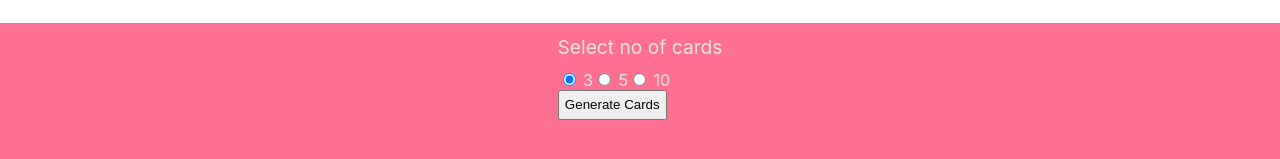
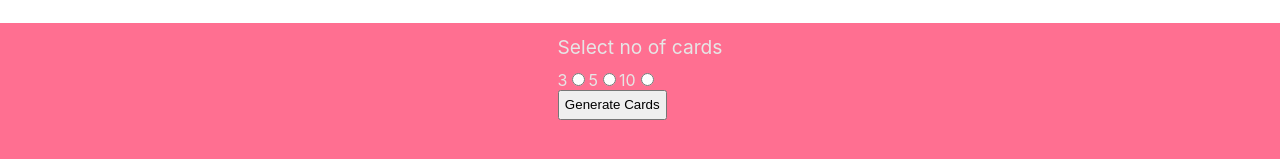
Before and after one commit to hussamkhatib/PokeSlam, a React (Create React App) app: page / in a window 1280 px wide. Shown: the part 617-776 px from the top of the page. Built offline with nearby package versions, Linux system fonts and the light colour scheme.

Commit message:
change eslint rules, fix some types in app.tsx and rule.tsx

```diff
--- a/src/App.js
+++ /dev/null
@@ -1,42 +0,0 @@
-import React, { useState, useRef } from 'react';
-
-import Header from './components/header';
-import Main from './components/main';
-import Rule from './components/rule';
-import Finish from './components/finish';
-
-function App() {
-  const [startGame, setStartGame] = useState(false);
-  const [totalCards, setTotalCards] = useState(0);
-  const [winOrLose, setWinOrLose] = useState(undefined);
-  const form = useRef(null);
-  const start = (e) => {
-    e.preventDefault();
-    var data = new FormData(form.current);
-    let output = '';
-    for (const entry of data) {
-      output = entry[1];
-    }
-    setStartGame(true);
-    setTotalCards(output);
-  };
-  const endGame = (param) => {
-    setStartGame('end');
-    setWinOrLose(param);
-  };
-
-  const reset = () => {
-    setStartGame(false);
-  };
-
-  return (
-    <div className="App">
-      <Header />
-      {!startGame && <Rule startGame={start} prop={form} />}
-      {startGame && startGame !== 'end' && <Main totalCards={totalCards} endGame={endGame} />}
-      {startGame === 'end' && <Finish WinOrLose={winOrLose} Reset={reset} />}
-    </div>
-  );
-}
-
-export default App;
--- /dev/null
+++ b/src/App.tsx
@@ -0,0 +1,48 @@
+import React, { useState } from 'react';
+
+import Header from './components/header';
+import Main from './components/main';
+import Rule from './components/Rule';
+import Finish from './components/finish';
+
+enum game {
+  home,
+  start,
+  end,
+}
+
+function App() {
+  const [startGame, setStartGame] = useState<game>(game.home);
+  const [totalCards, setTotalCards] = useState(3);
+  const [winOrLose, setWinOrLose] = useState(undefined);
+
+  const handleChange = (e: any) => {
+    setTotalCards(e.target.value);
+  };
+
+  const start = (e: any) => {
+    e.preventDefault();
+    setStartGame(game.start);
+  };
+  const endGame = (param: any) => {
+    setStartGame(game.end);
+    setWinOrLose(param);
+  };
+
+  const reset = () => {
+    setStartGame(game.home);
+  };
+
+  return (
+    <div className="App">
+      <Header />
+      {startGame === game.home && (
+        <Rule startGame={start} handleChange={handleChange} totalCards={totalCards} />
+      )}
+      {startGame === game.start && <Main totalCards={totalCards} endGame={endGame} />}
+      {startGame === game.end && <Finish WinOrLose={winOrLose} Reset={reset} />}
+    </div>
+  );
+}
+
+export default App;
--- a/src/components/rule.js
+++ b/src/components/Rule.tsx
@@ -2,7 +2,7 @@ import React from 'react';
 import styled from 'styled-components';
 import Hero from '../images/hero.png';
 
-const Rule = ({ startGame, prop }) => {
+function Rule({ startGame, handleChange, totalCards }: any) {
   const Form = styled.form`
     height: 100vh;
     display: grid;
@@ -32,20 +32,42 @@ const Rule = ({ startGame, prop }) => {
     display: block;
     padding: 0.4em;
   `;
+  console.log(totalCards);
   return (
-    <Form ref={prop} onSubmit={startGame}>
+    <Form onSubmit={startGame}>
       <ImageContainer>
         <Image height="400" width="600" src={Hero} alt="hero" />
       </ImageContainer>
       <InputContainer>
         <P>Select no of cards</P>
-        <input type="radio" value="3" name="totalCards" checked /> 3
-        <input type="radio" value="5" name="totalCards" /> 5
-        <input type="radio" value="10" name="totalCards" /> 10
+        <label>3</label>
+        <input
+          type="radio"
+          value="3"
+          onChange={handleChange}
+          name="totalCards"
+          checked={totalCards === '3'}
+        />
+        <label>5</label>
+        <input
+          type="radio"
+          value="5"
+          onChange={handleChange}
+          name="totalCards"
+          checked={totalCards === '5'}
+        />
+        <label>10</label>
+        <input
+          type="radio"
+          value="10"
+          onChange={handleChange}
+          name="totalCards"
+          checked={totalCards === '10'}
+        />
         <Button>Generate Cards</Button>
       </InputContainer>
     </Form>
   );
-};
+}
 
 export default Rule;
--- a/src/components/card.js
+++ b/src/components/card.js
@@ -56,16 +56,16 @@ justify-items: center;
   return (
     <Wrapper>
       {PokeStats &&
-        PokeStats.map((item) => (
-          <CardContainer key={item.id}>
-            <Image src={item.sprites.front_default} alt="pokemon" />
-            <Name>{item.name}</Name>
-            <Stats>hp {item.stats[0].base_stat}</Stats>
-            <Stats>attack {item.stats[1].base_stat}</Stats>
-            <Stats>defence {item.stats[2].base_stat}</Stats>
-            <Stats>sp-attack {item.stats[3].base_stat}</Stats>
-            <Stats>sp-defence {item.stats[4].base_stat}</Stats>
-            <Stats>speed {item.stats[5].base_stat}</Stats>
+        PokeStats.map((stat) => (
+          <CardContainer key={stat.id}>
+            <Image src={stat.sprites.front_default} alt="pokemon" />
+            <Name>{stat.name}</Name>
+            <Stats>hp {stat.stats[0].base_stat}</Stats>
+            <Stats>attack {stat.stats[1].base_stat}</Stats>
+            <Stats>defence {stat.stats[2].base_stat}</Stats>
+            <Stats>sp-attack {stat.stats[3].base_stat}</Stats>
+            <Stats>sp-defence {stat.stats[4].base_stat}</Stats>
+            <Stats>speed {stat.stats[5].base_stat}</Stats>
           </CardContainer>
         ))}
     </Wrapper>
--- a/src/components/header.js
+++ b/src/components/header.js
@@ -7,11 +7,7 @@ const Header = () => {
     color: #924d8b;
   `;
 
-  return (
-    <>
-      <Title>PokeWars</Title>
-    </>
-  );
+  return <Title>PokeWars</Title>;
 };
 
 export default Header;
--- /dev/null
+++ b/src/react-app-env.d.ts
@@ -0,0 +1 @@
+/// <reference types="react-scripts" />
```
Also changed, not shown: package.json (+14 -14 lines), tsconfig.json (added, +20 -0 lines), .eslintrc.js (deleted), .eslintrc.json (added), src/index.tsx (renamed from src/index.js), 2 other files (tests, documents, lock files or other folders). Lines whose indentation alone changed are shown as unchanged.
